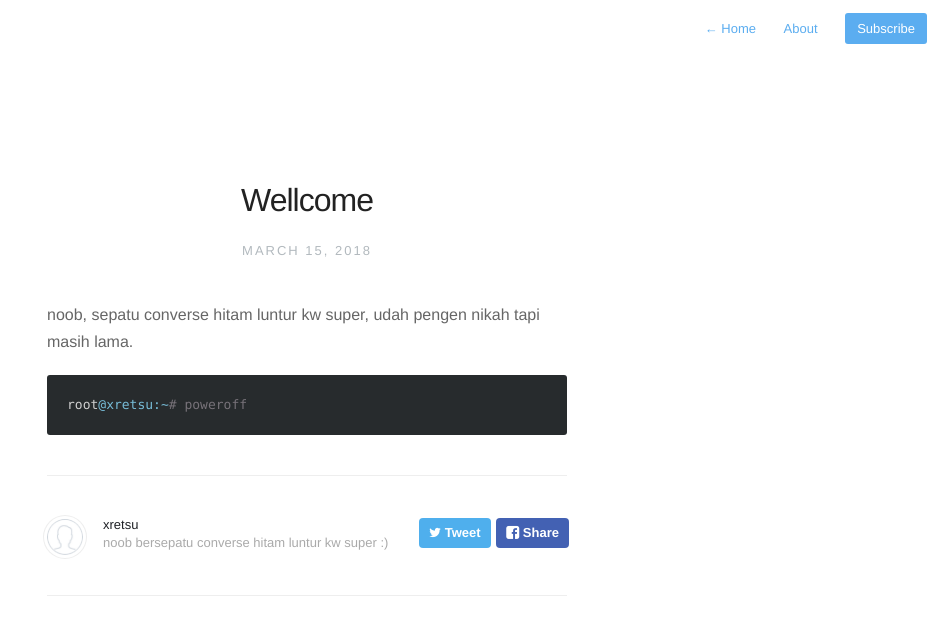
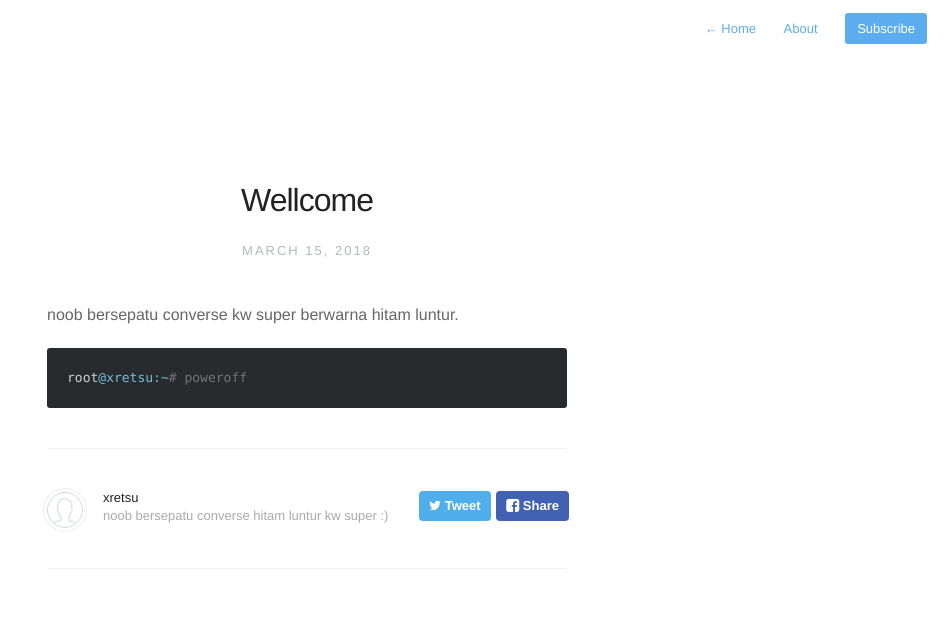
Before and after one commit to xretsu/xretsu.github.io, a Jekyll site: the page built from _posts/2018-03-15-introduction.markdown, in a window 1280 px wide. Shown: the top 635 px of the page, without its empty margins (333-1280 px from the left). Built offline with Jekyll 4.4.1, drawn with Linux system fonts in a browser that asks for light colours; nearby versions of some CDN libraries.

Commit message:
Update and rename 2013-11-10-welcome-to-jekyll.markdown to 2018-03-15-introduction.markdown

```diff
--- a/_posts/2013-11-10-welcome-to-jekyll.markdown
+++ b/_posts/2018-03-15-introduction.markdown
@@ -4,7 +4,7 @@ date:   2018-03-15 01:18:00
 description: Introduction
 ---
 
-noob, sepatu converse hitam luntur kw super, udah pengen nikah tapi masih lama.
+noob bersepatu converse kw super berwarna hitam luntur.
 
 
 {% highlight ruby %}
```
